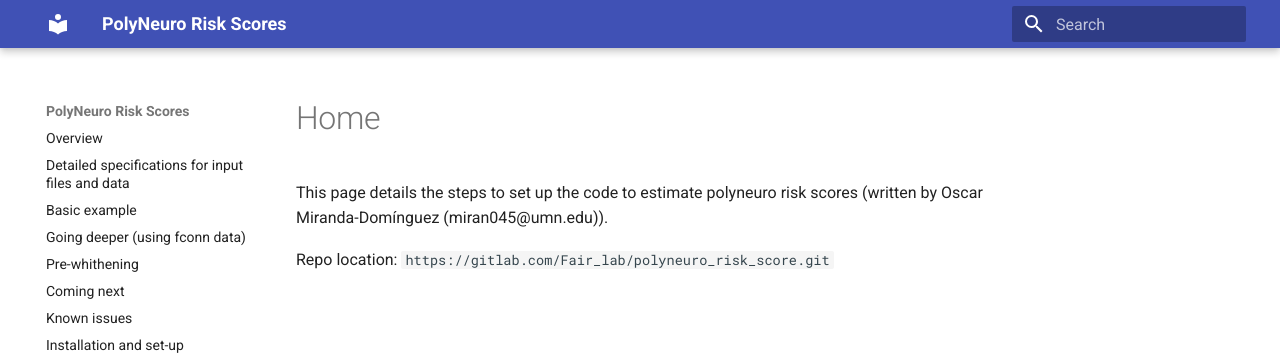
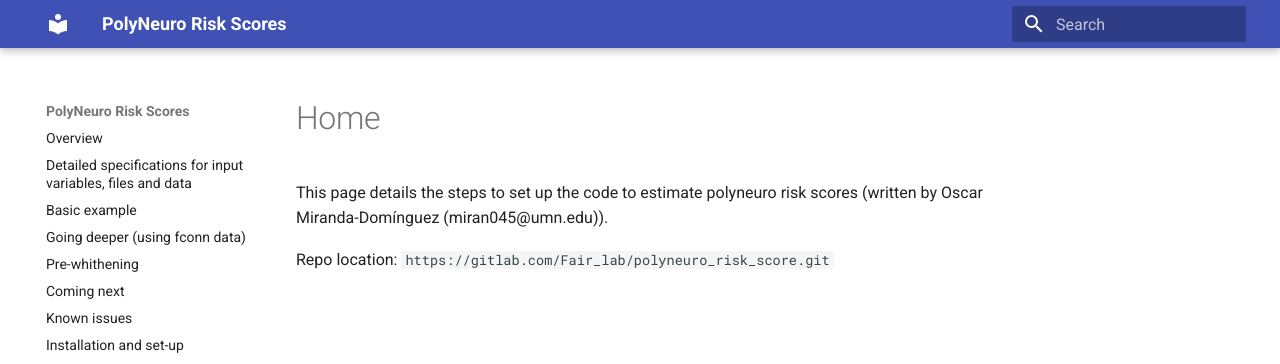
Before and after one commit to omiranda/polyneuro_risk_score, an MkDocs documentation site: the page built from docs/README.md, in a window 1280 px wide. Shown: the top 364 px of the page. Built offline with MkDocs 1.6.1 and Material for MkDocs 9.7.7, drawn with Linux system fonts in a browser that asks for light colours; old or Windows-style settings are respelled for this version of MkDocs.

Commit message:
Update mkdocs.yml

```diff
--- a/mkdocs.yml
+++ b/mkdocs.yml
@@ -4,7 +4,7 @@ plugins:
   - search
 pages:
 - Overview: PolyNeuro_Risk_Scores.md
-- Detailed specifications for input files and data: detailed_description.md
+- Detailed specifications for input variables, files and data: detailed_description.md
 - Basic example: basic_example.md
 - Going deeper (using fconn data): going_deeper_1.md
 - Pre-whithening: prewhithening.md
```
